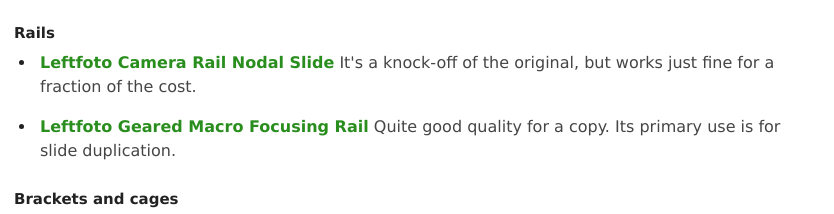
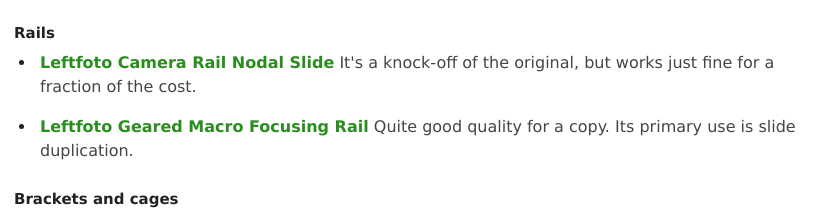
Before and after one commit to martinocando-cyberabu/allthelinks, a plain HTML site: page index.html in a window 1280 px wide. Shown: the part 2920-3134 px from the top of the page, 386-1220 px from the left. Drawn offline with Linux system fonts and the light colour scheme.

Commit message:
Update index.html

```diff
--- a/index.html
+++ b/index.html
@@ -257,7 +257,7 @@
   <h3 class="subcat" id="rails">Rails</h3>
   <ul class="items">
     <li><a href="https://link.amazon/B05YDb90J" rel="sponsored noopener" target="_blank">Leftfoto Camera Rail Nodal Slide</a> <span class="desc">It's a knock-off of the original, but works just fine for a fraction of the cost.</span></li>
-    <li><a href="https://link.amazon/B07qFUk5I" rel="sponsored noopener" target="_blank">Leftfoto Geared Macro Focusing Rail</a> <span class="desc">Quite good quality for a copy. Its primary use is for slide duplication.</span></li>
+    <li><a href="https://link.amazon/B07qFUk5I" rel="sponsored noopener" target="_blank">Leftfoto Geared Macro Focusing Rail</a> <span class="desc">Quite good quality for a copy. Its primary use is slide duplication.</span></li>
   </ul>
   <h3 class="subcat" id="brackets-cages">Brackets and cages</h3>
   <ul class="items">
```
